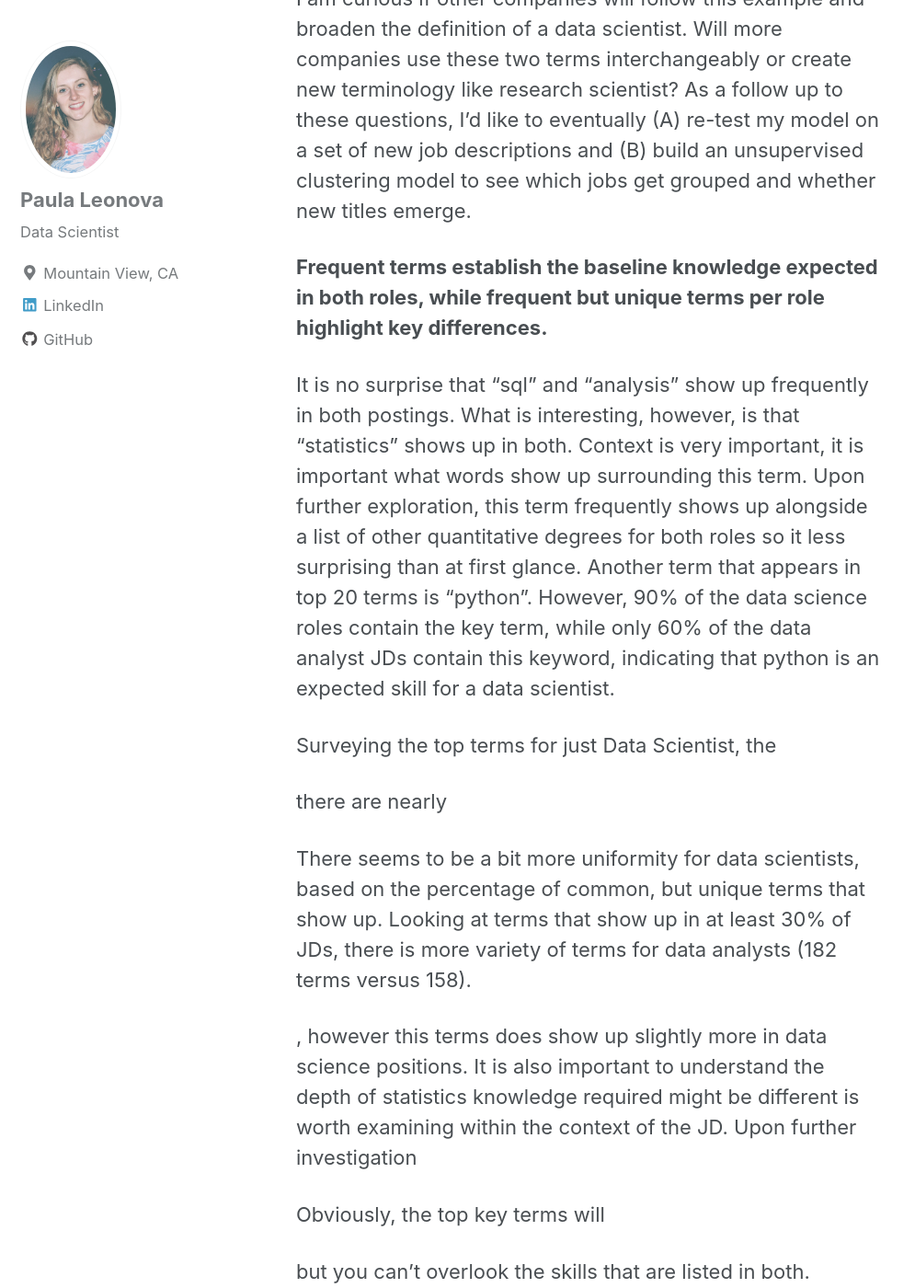
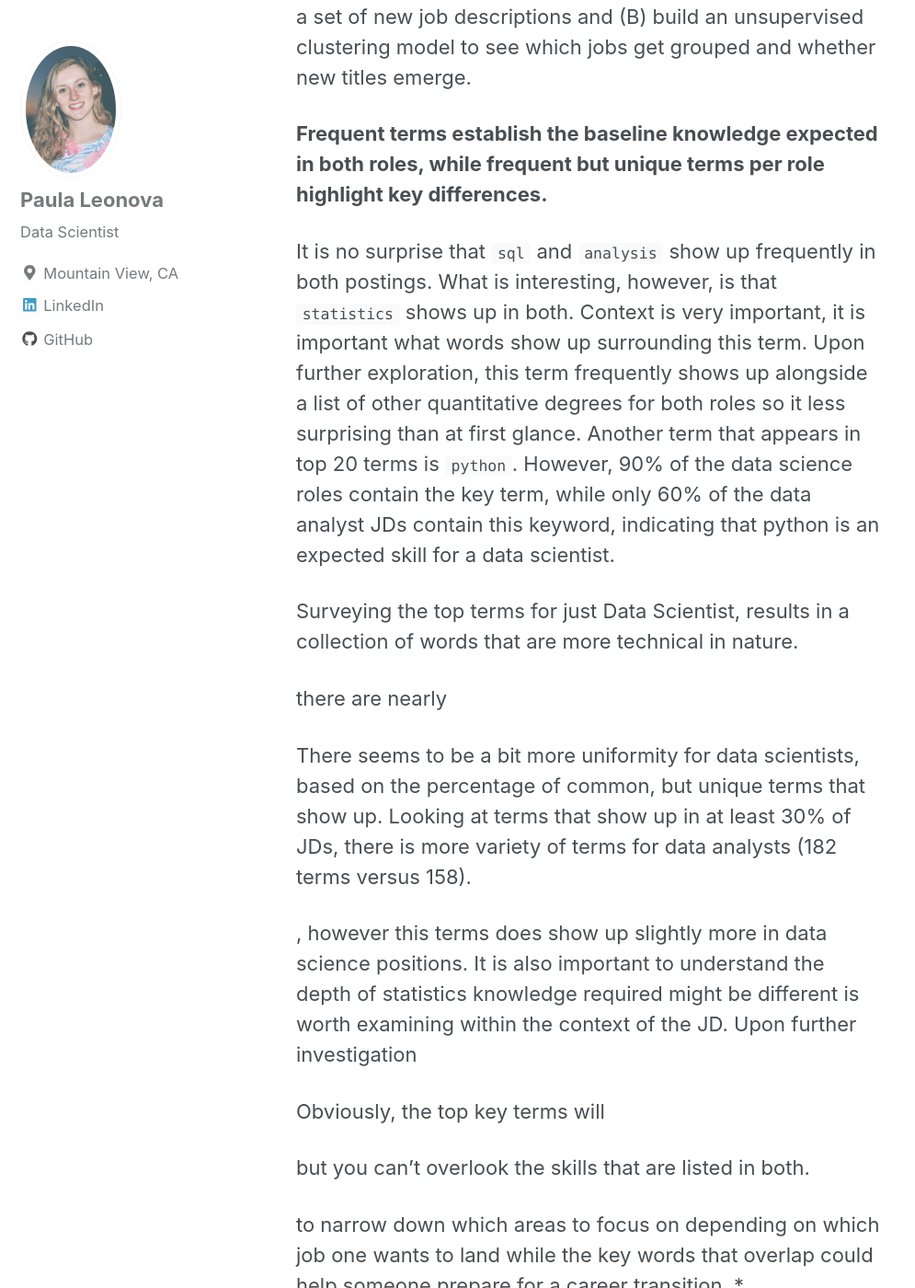
Before and after one commit to pleonova/pleonova.github.io, a Jekyll site: the page built from _posts/2018-08-21-jd-classification.md, in a window 1280 px wide and 1400 px high, scrolled down 1771 px. Shown: the whole window at 92% size, without its empty margins (0-995 px from the left). Built offline with Jekyll 4.4.1, drawn with Linux system fonts in a browser that asks for light colours; nearby versions of some CDN libraries; some of the changed lines change nothing that is shown; some of the changed text lies outside the part shown.

Commit message:
Highlight key words using code emphasis

```diff
--- a/_posts/2018-08-21-jd-classification.md
+++ b/_posts/2018-08-21-jd-classification.md
@@ -6,13 +6,7 @@ excerpt: "A model that predicts the role from just the job description."
 mathjax: true
 ---
 
-Titles:
-"Can a model identify the role from the job description alone?"
-What is the difference between a data scientist and a data analyst?
-My Website: A model that predicts whether a job description is for a data scientist or data analyst
-LinkedIn: What can we learn from a model that predicts whether a job description is for a data scientist or data analyst?
-
-Tagline:
+### Goal
 What can we learn from looking at job descriptions for these two roles? What keywords are found in both and which are more unique and help distinguish the roles?
 
 ### Background
@@ -22,7 +16,7 @@ I extracted the words and phrases from job descriptions of the big tech companie
 I ended up training a Multinomial Naives Bayes model to predict the job titles with an **accuracy of 76%**. Unsurprisingly, the top key words/phrases for data scientist were: “machine learning”, “models”, "algorithms" while that for data analysts were: “reports”, “dashboards”, and “excel”.
 
 ### Takeaways
-**Examining the results that my model classified incorrectly actually gives insight into employers and their expectations. **
+**Examining the results that my model classified incorrectly actually gives insight into employers and their expectations.**
 
 There are several reasons why a company might choose to display a title where the description does not match the role. Lyft, for example, on their blog, wrote the following article [What's in a name?](https://eng.lyft.com/whats-in-a-name-ce42f419d16c), where they explained that they strategically chose to change the title of a data analyst to a data scientist to retain talent (in my model, this role comes up as a false positive). However, instead of encompassing both roles in one title, they updated that of data scientist to research scientist. Others have done it to attract talent and get a pool of applicants that are simply drawn to the [Sexist Job of the 21st Century](https://hbr.org/2012/10/data-scientist-the-sexiest-job-of-the-21st-century), as initially proclaimed by Harvard Business Review. While others have done it to attract more skilled workers.
 
@@ -30,9 +24,9 @@ I am curious if other companies will follow this example and broaden the definit
 
 **Frequent terms establish the baseline knowledge expected in both roles, while frequent but unique terms per role highlight key differences.**
 
-It is no surprise that "sql" and "analysis" show up frequently in both postings. What is interesting, however, is that "statistics" shows up in both. Context is very important, it is important what words show up surrounding this term. Upon further exploration, this term frequently shows up alongside a list of other quantitative degrees for both roles so it less surprising than at first glance. Another term that appears in top 20 terms is "python". However, 90% of the data science roles contain the key term, while only 60% of the data analyst JDs contain this keyword, indicating that python is an expected skill for a data scientist.
+It is no surprise that `sql` and `analysis` show up frequently in both postings. What is interesting, however, is that `statistics` shows up in both. Context is very important, it is important what words show up surrounding this term. Upon further exploration, this term frequently shows up alongside a list of other quantitative degrees for both roles so it less surprising than at first glance. Another term that appears in top 20 terms is `python`. However, 90% of the data science roles contain the key term, while only 60% of the data analyst JDs contain this keyword, indicating that python is an expected skill for a data scientist.
 
-Surveying the top terms for just Data Scientist, the
+Surveying the top terms for just Data Scientist, results in a collection of words that are more technical in nature.
 
 
 
```
